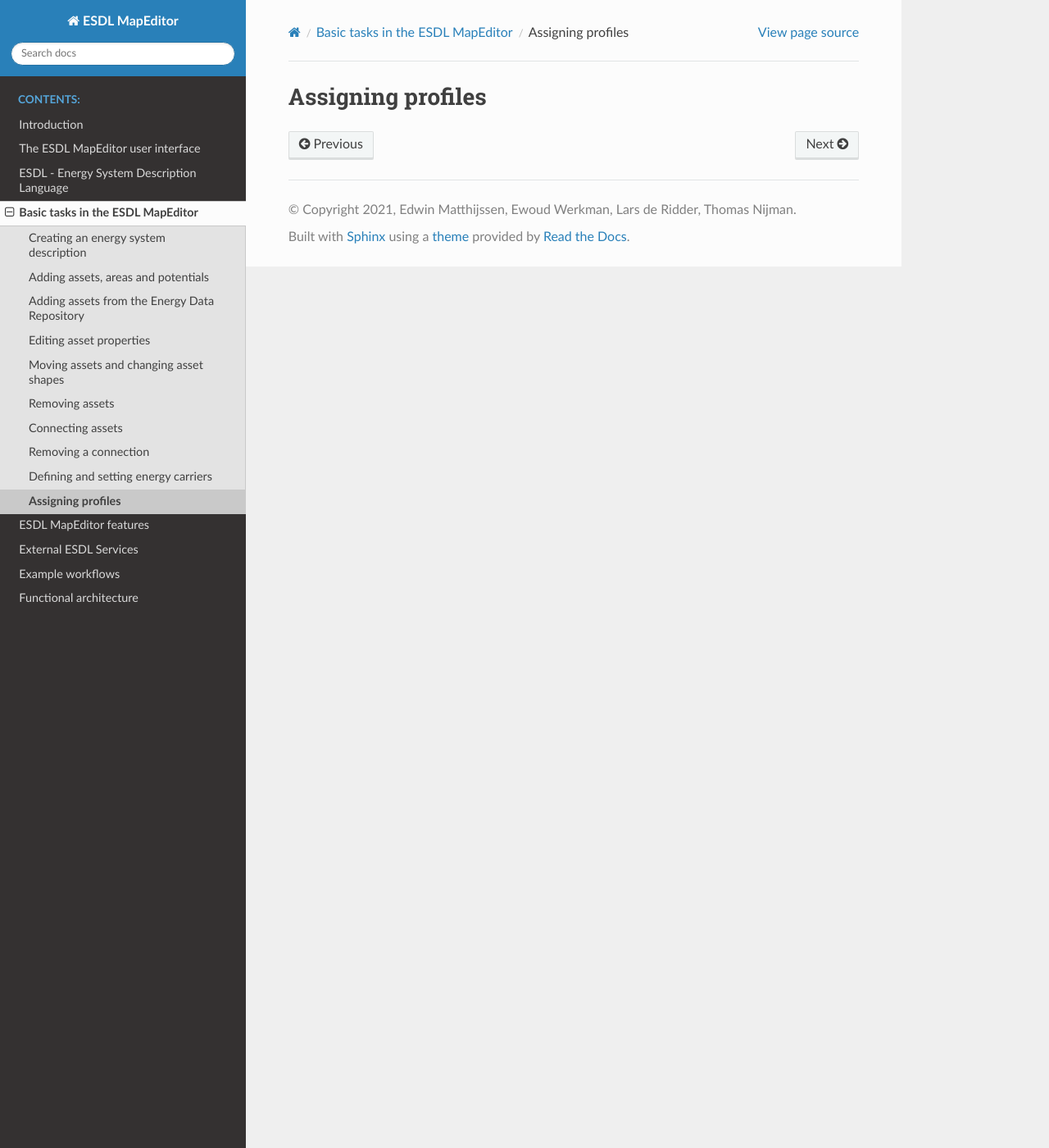
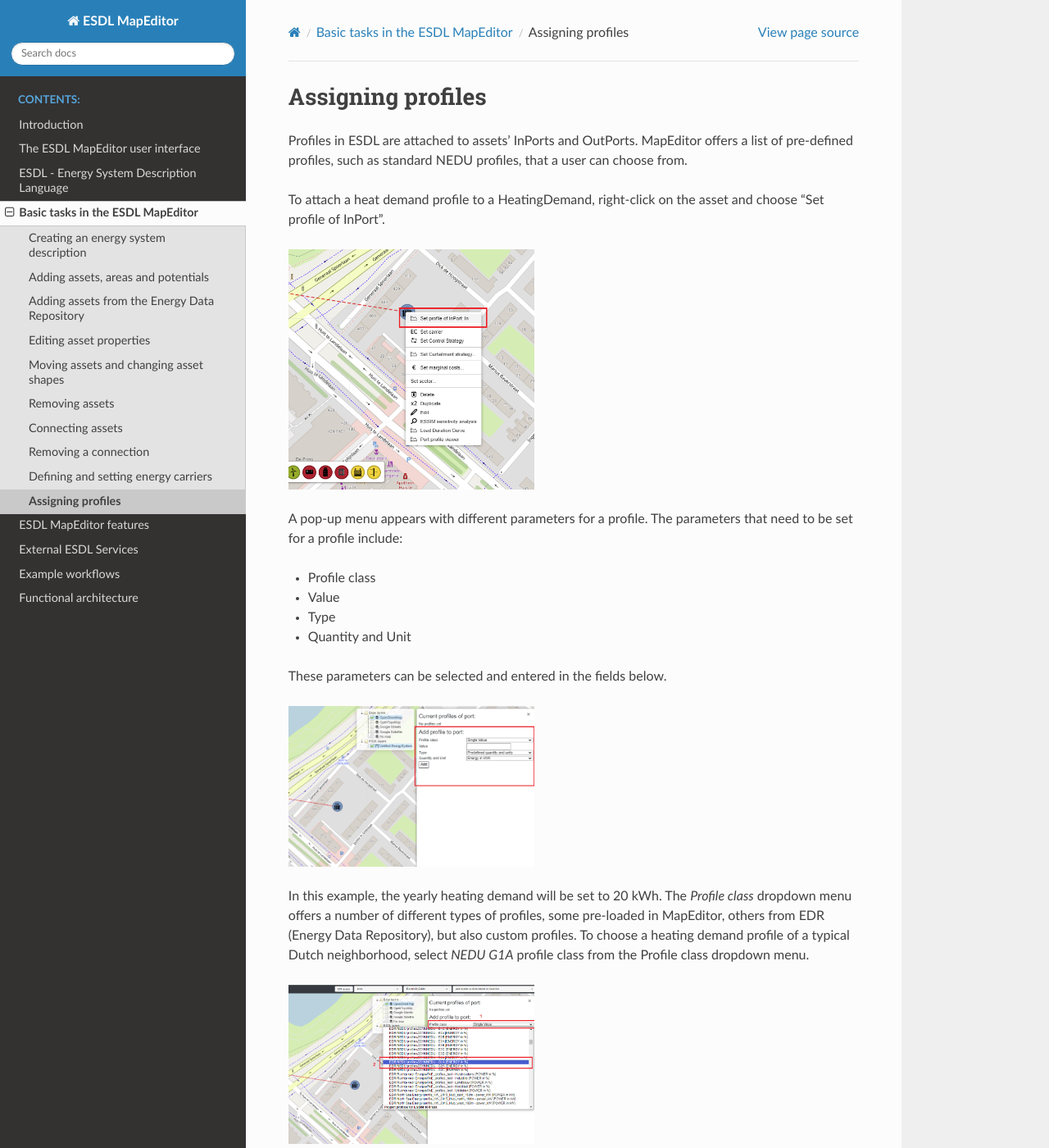
Before and after one commit to ESDLMapEditorESSIM/ESDLMapEditorDocumentation, a Sphinx documentation site: the page built from docs/source/basic_tasks/assigning_profiles.rst, in a window 1280 px wide and 1400 px high. Shown: the whole window at 82% size. Built offline with Sphinx 7.4.7 and the Read the Docs theme 2.0.0, drawn with Linux system fonts in a browser that asks for light colours; some of the changed text lies outside the part shown.

Commit message:
Added Assigning profiles tutorial.

```diff
--- a/docs/source/basic_tasks/assigning_profiles.rst
+++ b/docs/source/basic_tasks/assigning_profiles.rst
@@ -1,2 +1,36 @@
 Assigning profiles
 ==================
+
+Profiles in ESDL are attached to assets' InPorts and OutPorts. MapEditor offers a list of pre-defined profiles, such as standard NEDU profiles, that a user can choose from.
+
+To attach a heat demand profile to a HeatingDemand, right-click on the asset and choose "Set profile of InPort".
+
+.. image:: images/assigning_profiles1.png
+   :width: 300
+   :alt:
+
+A pop-up menu appears with different parameters for a profile. The parameters that need to be set for a profile include:
+
+* Profile class
+* Value
+* Type
+* Quantity and Unit
+
+These parameters can be selected and entered in the fields below.
+
+.. image:: images/assigning_profiles2.png
+   :width: 300
+   :alt:
+
+In this example, the yearly heating demand will be set to 20 kWh. The *Profile class* dropdown menu offers a number of different types of profiles, some pre-loaded in MapEditor, others from EDR (Energy Data Repository), but also custom profiles.
+To choose a heating demand profile of a typical Dutch neighborhood, select *NEDU G1A* profile class from the Profile class dropdown menu.
+
+.. image:: images/assigning_profiles3.png
+   :width: 300
+   :alt:
+
+To set the value of 20 kWh demand per year, enter 20 in the *Multiplier* field (1), and choose *Energy in kWh* from the *Quantity and Unit* dropdown menu (2). To save the changes, click the *Add* button (3).
+
+.. image:: images/assigning_profiles4.png
+   :width: 300
+   :alt:
```
Also changed, not shown: docs/source/basic_tasks/images/assigning_profiles1.png (added), docs/source/basic_tasks/images/assigning_profiles2.png (added), docs/source/basic_tasks/images/assigning_profiles3.png (added), docs/source/basic_tasks/images/assigning_profiles4.png (added).
